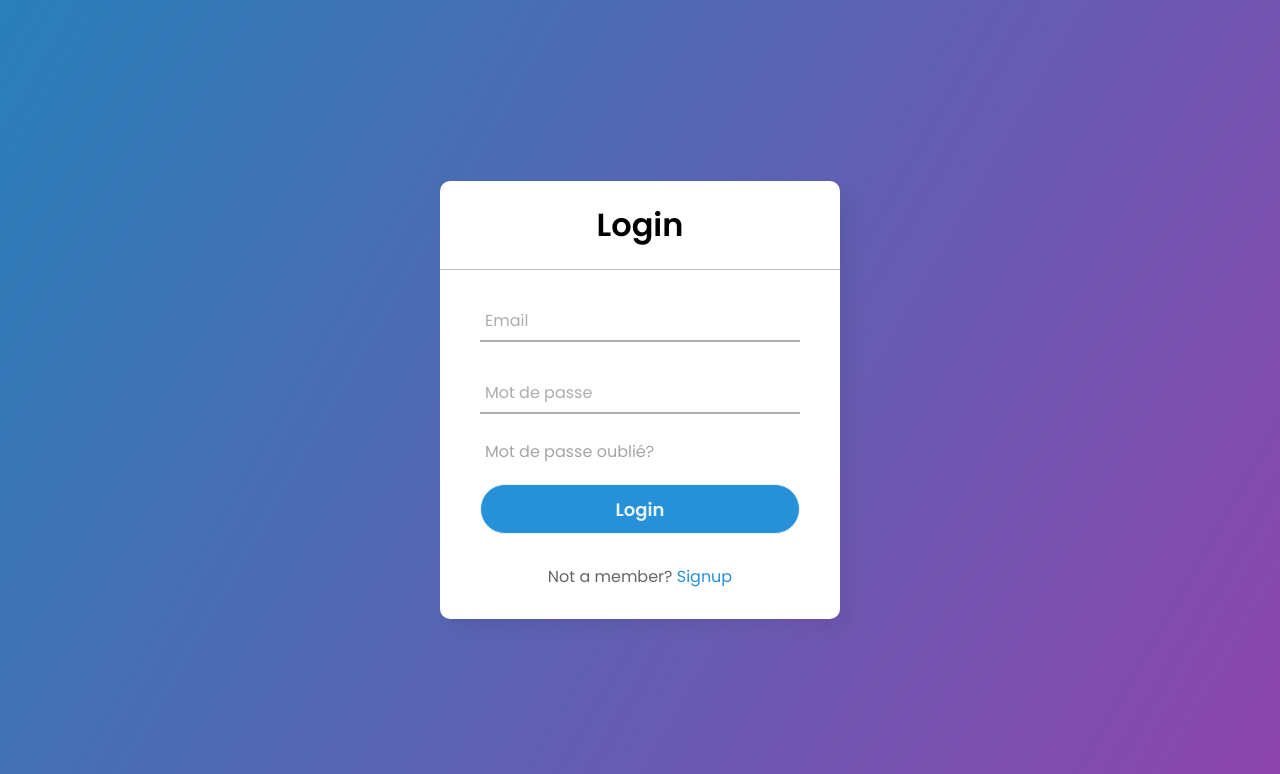
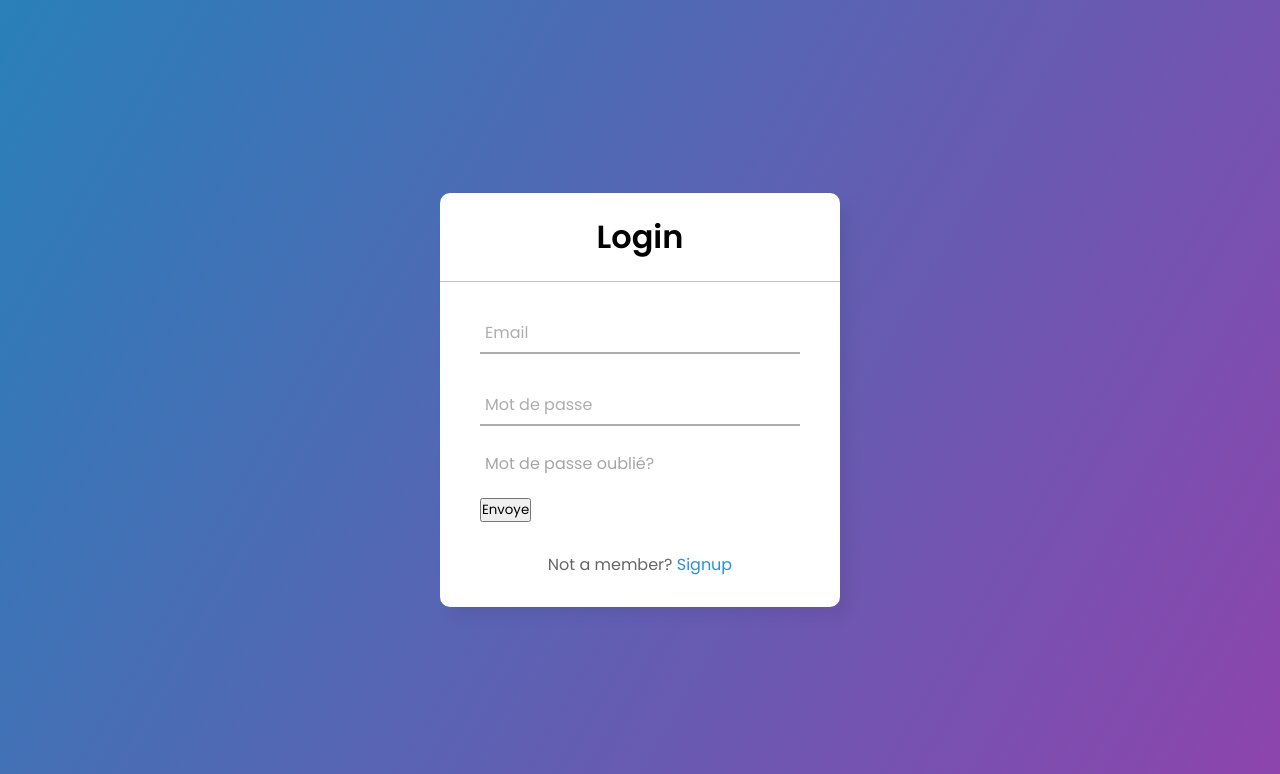
Before and after one commit to lotye/halte_violence, a PHP site: page /securite.php in a window 1280 px wide. Shown: the top 774 px of the page. Run offline with PHP 8.4, Linux system fonts and the light colour scheme.

Commit message:
alwaydata

```diff
--- a/securite.php
+++ b/securite.php
@@ -23,7 +23,7 @@
           <label>Mot de passe</label>
         </div>
         <div class="pass">Mot de passe oublié?</div>
-        <input type="submit" value="Login">
+        <button>Envoye</button>
         <div class="signup_link">
           Not a member? <a href="#">Signup</a>
         </div>
```
